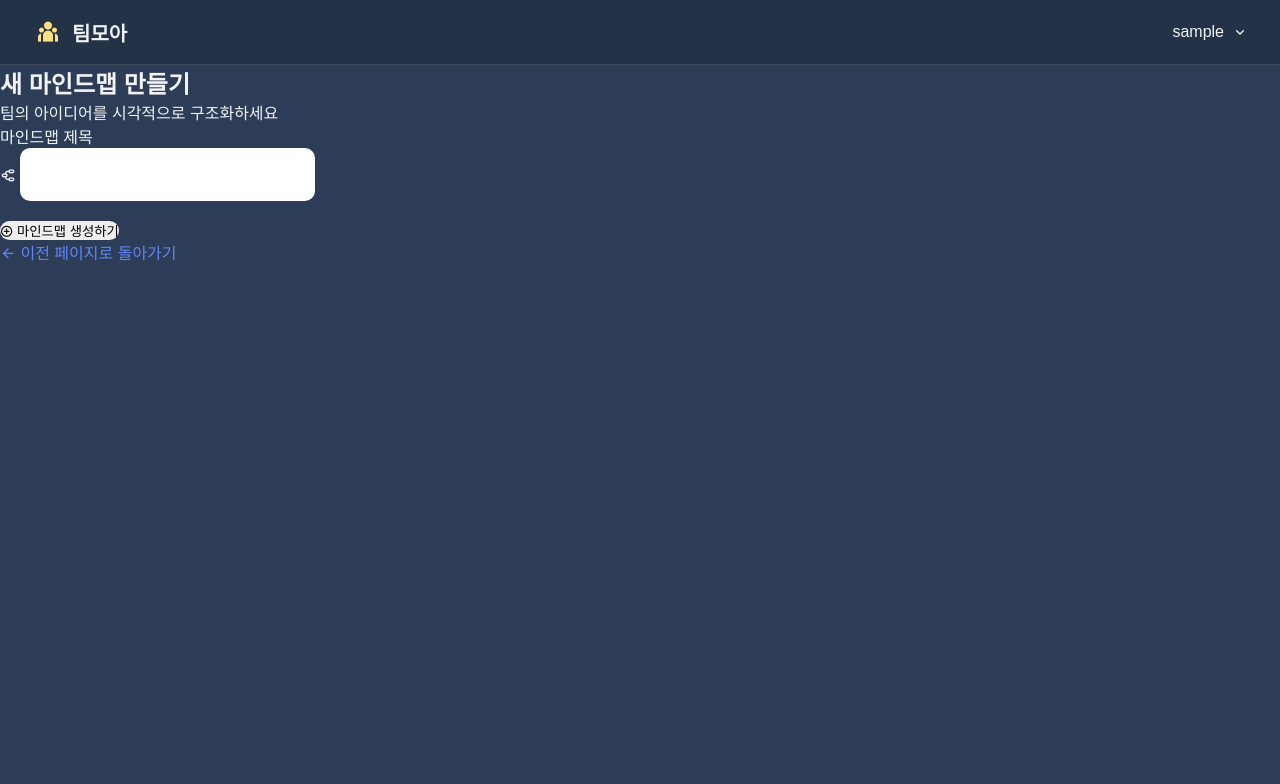
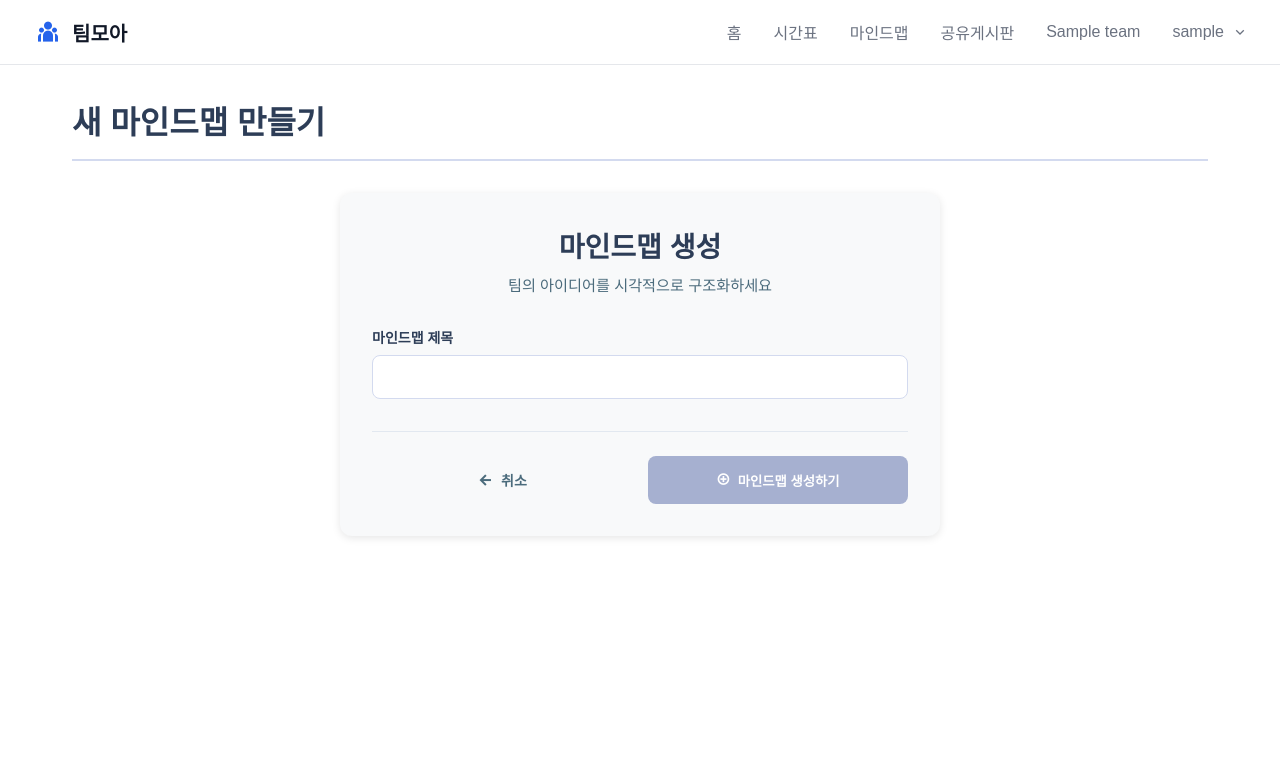
Before and after one commit to TlesMes/TeamMoa-Refactor, a Django app: page /mindmaps/mindmap_create/1 in a window 1280 px wide. Shown: the top 784 px of the page. Run offline with Django 4.2, Linux system fonts and the light colour scheme; a user stored in the database is signed in; tables that the repository leaves empty hold one stand-in row (values such as "Sample post"); parts of the project's set-up code (start-up, migrations or seed data) failed here and were passed over; some libraries are stand-ins or nearby versions; some web fonts are replaced.

Commit message:
refactor(teams): 마일스톤 생성 페이지 제거 및 마인드맵 생성 페이지 스타일 통일
- 마일스톤 생성은 이미 모달로 전환되어 team_add_milestone 페이지 불필요
- team_add_milestone.html 템플릿 제거
- teams/urls.py에서 team_add_milestone URL 제거
- teams/views.py에서 TeamAddMilestoneView 클래스 제거
- mindmap_create.html을 base_minimal에서 base_app으로 전환하여 앱 스타일 통일

```diff
--- a/mindmaps/templates/mindmaps/mindmap_create.html
+++ b/mindmaps/templates/mindmaps/mindmap_create.html
@@ -1,23 +1,127 @@
-{% extends 'base_minimal.html' %}
+{% extends 'base_app.html' %}
 {% load static %}
 
+{% block extra_css %}
+<link rel="stylesheet" href="{% static 'css/pages/mindmaps/common.css' %}">
+<style>
+.mindmap-create-form {
+  max-width: 600px;
+  margin: 0 auto;
+  background: var(--bg-secondary);
+  padding: 2rem;
+  border-radius: 12px;
+  box-shadow: 0 2px 8px rgba(0, 0, 0, 0.1);
+}
+
+.form-header {
+  margin-bottom: 2rem;
+  text-align: center;
+}
+
+.form-header h2 {
+  color: var(--text-primary);
+  font-size: 1.75rem;
+  margin-bottom: 0.5rem;
+}
+
+.form-header p {
+  color: var(--text-secondary);
+  font-size: 0.95rem;
+}
+
+.form-group {
+  margin-bottom: 1.5rem;
+}
+
+.form-group label {
+  display: block;
+  color: var(--text-primary);
+  margin-bottom: 0.5rem;
+  font-weight: 600;
+}
+
+.form-group input {
+  width: 100%;
+  padding: 0.75rem;
+  border: 1px solid var(--border-color);
+  border-radius: 8px;
+  font-family: "GmarketSansMedium", sans-serif;
+  font-size: 1rem;
+  background: var(--bg-primary);
+  color: var(--text-primary);
+  transition: border-color 0.2s ease;
+}
+
+.form-group input:focus {
+  outline: none;
+  border-color: var(--accent-primary);
+}
+
+.field-error {
+  color: #ef4444;
+  font-size: 0.875rem;
+  margin-top: 0.5rem;
+}
+
+.form-actions {
+  display: flex;
+  gap: 1rem;
+  margin-top: 2rem;
+}
+
+.submit-btn, .cancel-btn {
+  flex: 1;
+  padding: 0.875rem;
+  border-radius: 8px;
+  font-family: "GmarketSansMedium", sans-serif;
+  font-weight: 600;
+  cursor: pointer;
+  transition: all 0.2s ease;
+  border: none;
+  display: flex;
+  align-items: center;
+  justify-content: center;
+  gap: 0.5rem;
+}
+
+.submit-btn {
+  background: var(--accent-primary);
+  color: white;
+}
+
+.submit-btn:hover {
+  background: var(--accent-hover);
+}
+
+.cancel-btn {
+  background: var(--bg-tertiary);
+  color: var(--text-secondary);
+}
+
+.cancel-btn:hover {
+  background: var(--border-color);
+}
+</style>
+{% endblock %}
+
 {% block contents %}
-<section class="auth-section">
-  <div class="auth-card">
-    <div class="auth-header">
-      <h2>새 마인드맵 만들기</h2>
+<section class="mindmapsection">
+  <div class="mindmap-header">
+    <h1>새 마인드맵 만들기</h1>
+  </div>
+
+  <div class="mindmap-create-form">
+    <div class="form-header">
+      <h2>마인드맵 생성</h2>
       <p>팀의 아이디어를 시각적으로 구조화하세요</p>
     </div>
 
-    <form method="POST" action="{% url 'mindmaps:mindmap_create' team.id %}" class="auth-form">
+    <form method="POST" action="{% url 'mindmaps:mindmap_create' team.id %}">
       {% csrf_token %}
 
       <div class="form-group">
         <label for="id_title">마인드맵 제목</label>
-        <div class="input-wrapper">
-          <i class="ri-mind-map"></i>
-          {{ form.title }}
-        </div>
+        {{ form.title }}
         {% if form.title.errors %}
           <div class="field-error">
             {% for error in form.title.errors %}
@@ -27,20 +131,17 @@
         {% endif %}
       </div>
 
-      <button type="submit" class="auth-btn">
-        <i class="ri-add-circle-line"></i>
-        마인드맵 생성하기
-      </button>
+      <div class="form-actions">
+        <button type="button" class="cancel-btn" onclick="history.back();">
+          <i class="ri-arrow-left-line"></i>
+          취소
+        </button>
+        <button type="submit" class="submit-btn">
+          <i class="ri-add-circle-line"></i>
+          마인드맵 생성하기
+        </button>
+      </div>
     </form>
-
-    <div class="auth-links">
-      <p>
-        <a href="javascript:history.back();">
-          <i class="ri-arrow-left-line"></i>
-          이전 페이지로 돌아가기
-        </a>
-      </p>
-    </div>
   </div>
 </section>
 {% endblock %}
--- a/teams/urls.py
+++ b/teams/urls.py
@@ -13,8 +13,7 @@ urlpatterns = [
     # 기존 team_join/<int:pk>/ URL 제거됨 - 보안상 이유로
     path('team_info_change/<int:pk>/', views.team_info_change, name='team_info_change'),
     path('team_main_page/<int:pk>/', views.team_main_page, name='team_main_page'),
-    path('team_add_milestone/<int:pk>/', views.team_add_milestone, name='team_add_milestone'),
     path('team_milestone_timeline/<int:pk>/', views.team_milestone_timeline, name='team_milestone_timeline'),
-    # 마일스톤 업데이트/삭제는 REST API로 이동됨 (/api/v1/teams/<team_pk>/milestones/<pk>/)
+    # 마일스톤 생성/업데이트/삭제는 REST API로 이동됨 (/api/v1/teams/<team_pk>/milestones/)
     path('team_disband/<int:pk>/', views.team_disband, name='team_disband')
 ]
```
Also changed, not shown: teams/templates/teams/team_add_milestone.html (deleted, +0 -153 lines), teams/views.py (+0 -70 lines).
